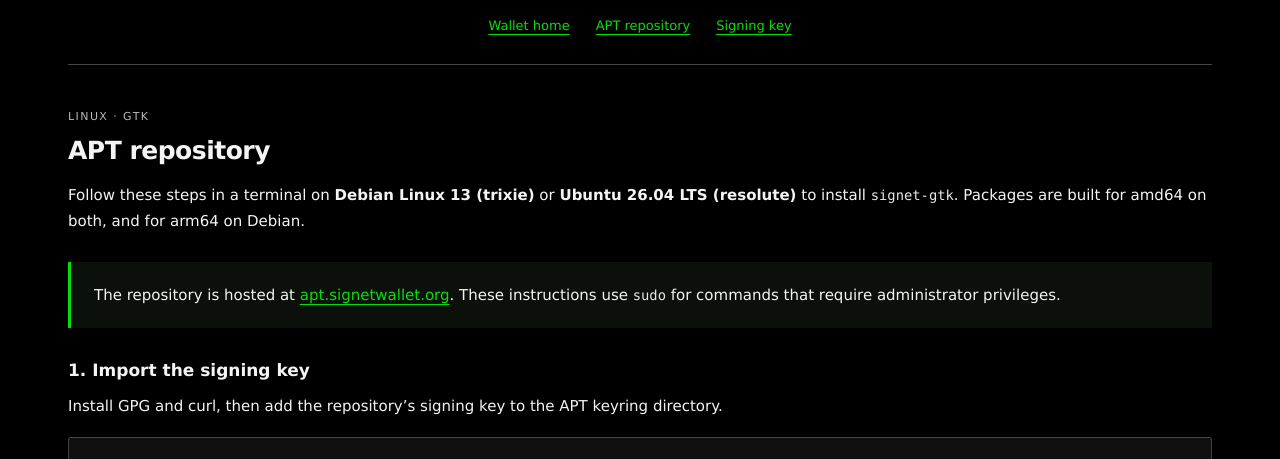
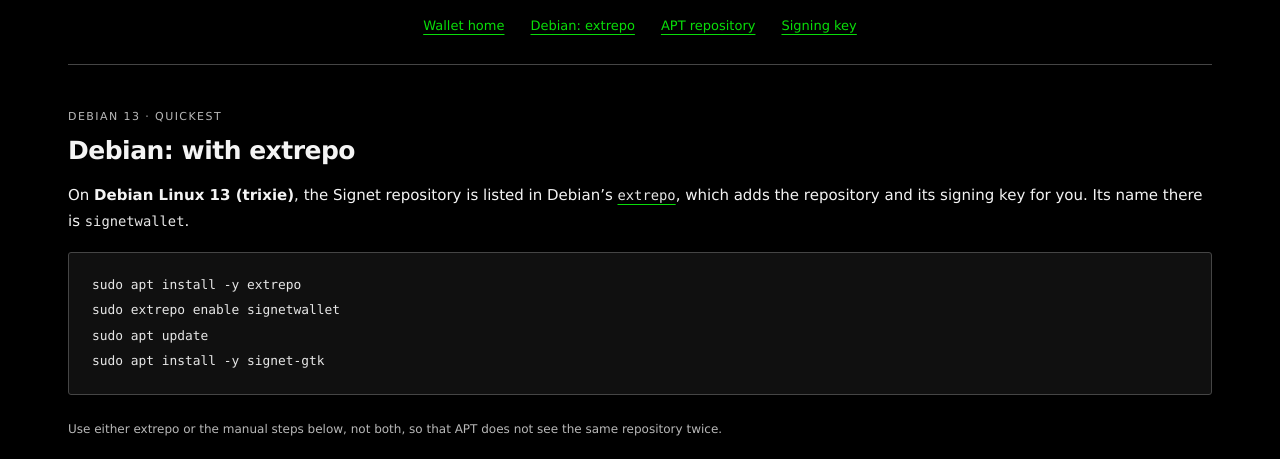
Before and after one commit to drchrispinnock/signet-gtk, a plain HTML site: page apt/index.html in a window 1280 px wide. Shown: the part 267-726 px from the top of the page. Drawn offline with Linux system fonts and the light colour scheme.

Commit message:
apt: index.html gives extrepo (signetwallet) for Debian 13 before the manual steps
Co-Authored-By: Claude Opus 5.5 <noreply@anthropic.com>
Claude-Session: https://claude.ai/code/session_011L5rkeZjfXTtuNdDD4CiQB

```diff
--- a/apt/index.html
+++ b/apt/index.html
@@ -23,12 +23,22 @@
 <p class="lede">Install Signet Wallet for GTK using the Signet APT repository.</p>
 </header>
 <div class="wrap">
-<nav aria-label="Package navigation"><a href="https://signetwallet.org/">Wallet home</a><a href="#apt-repository">APT repository</a><a href="https://apt.signetwallet.org/keys/signet.asc">Signing key</a></nav>
+<nav aria-label="Package navigation"><a href="https://signetwallet.org/">Wallet home</a><a href="#extrepo">Debian: extrepo</a><a href="#apt-repository">APT repository</a><a href="https://apt.signetwallet.org/keys/signet.asc">Signing key</a></nav>
 <main id="main">
+<section id="extrepo" aria-labelledby="extrepo-title">
+<p class="eyebrow">Debian 13 · Quickest</p>
+<h2 id="extrepo-title">Debian: with extrepo</h2>
+<p>On <strong>Debian Linux 13 (trixie)</strong>, the Signet repository is listed in Debian’s <a href="https://manpages.debian.org/trixie/extrepo/extrepo.1p.en.html"><code>extrepo</code></a>, which adds the repository and its signing key for you. Its name there is <code>signetwallet</code>.</p>
+<pre tabindex="0" role="region" aria-labelledby="extrepo-title"><code>sudo apt install -y extrepo
+sudo extrepo enable signetwallet
+sudo apt update
+sudo apt install -y signet-gtk</code></pre>
+<p class="fine">Use either extrepo or the manual steps below, not both, so that APT does not see the same repository twice.</p>
+</section>
 <section id="apt-repository" aria-labelledby="apt-title">
 <p class="eyebrow">Linux · GTK</p>
 <h2 id="apt-title">APT repository</h2>
-<p>Follow these steps in a terminal on <strong>Debian Linux 13 (trixie)</strong> or <strong>Ubuntu 26.04 LTS (resolute)</strong> to install <code>signet-gtk</code>. Packages are built for amd64 on both, and for arm64 on Debian.</p>
+<p>To set the repository up by hand, follow these steps in a terminal on <strong>Debian Linux 13 (trixie)</strong> or <strong>Ubuntu 26.04 LTS (resolute)</strong> to install <code>signet-gtk</code>. Packages are built for amd64 on both, and for arm64 on Debian.</p>
 <div class="intro-note"><p>The repository is hosted at <a href="https://apt.signetwallet.org/">apt.signetwallet.org</a>. These instructions use <code>sudo</code> for commands that require administrator privileges.</p></div>
 <h3 id="key-title">1. Import the signing key</h3>
 <p>Install GPG and curl, then add the repository’s signing key to the APT keyring directory.</p>
```
